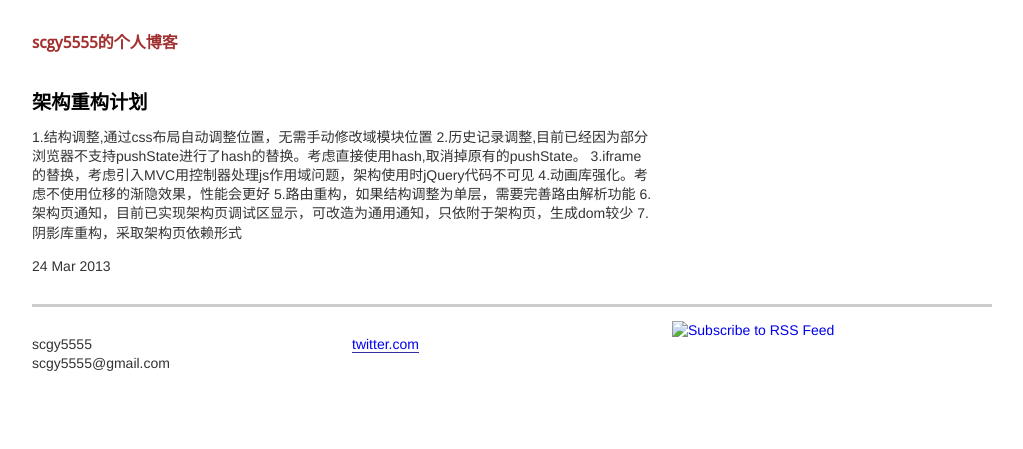
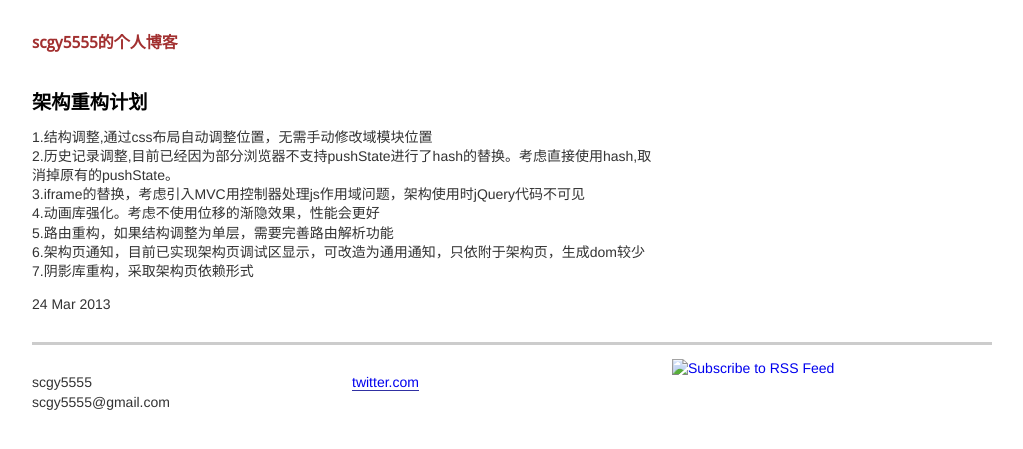
Before and after one commit to scgy5555/scgy5555.github.com, a Jekyll site: the page built from _posts/2013-03-24-架构重构计划.html, in a window 1280 px wide. Shown: the top 449 px of the page, without its empty margins (128-1151 px from the left). Built offline with Jekyll 4.4.1, drawn with Linux system fonts in a browser that asks for light colours; Markdown is read by kramdown in place of the engine named in the settings.

Commit message:
调整显示

```diff
--- a/_posts/2013-03-24-架构重构计划.html
+++ b/_posts/2013-03-24-架构重构计划.html
@@ -5,12 +5,12 @@ title: 架构重构计划
 
 <h2>架构重构计划</h2>
 <p>
-	<span>1.结构调整,通过css布局自动调整位置，无需手动修改域模块位置</span>
-	<span>2.历史记录调整,目前已经因为部分浏览器不支持pushState进行了hash的替换。考虑直接使用hash,取消掉原有的pushState。</span>
-	<span>3.iframe的替换，考虑引入MVC用控制器处理js作用域问题，架构使用时jQuery代码不可见</span>
-	<span>4.动画库强化。考虑不使用位移的渐隐效果，性能会更好</span>
-	<span>5.路由重构，如果结构调整为单层，需要完善路由解析功能</span>
-	<span>6.架构页通知，目前已实现架构页调试区显示，可改造为通用通知，只依附于架构页，生成dom较少</span>
+	<span>1.结构调整,通过css布局自动调整位置，无需手动修改域模块位置</span><br/>
+	<span>2.历史记录调整,目前已经因为部分浏览器不支持pushState进行了hash的替换。考虑直接使用hash,取消掉原有的pushState。</span><br/>
+	<span>3.iframe的替换，考虑引入MVC用控制器处理js作用域问题，架构使用时jQuery代码不可见</span><br/>
+	<span>4.动画库强化。考虑不使用位移的渐隐效果，性能会更好</span><br/>
+	<span>5.路由重构，如果结构调整为单层，需要完善路由解析功能</span><br/>
+	<span>6.架构页通知，目前已实现架构页调试区显示，可改造为通用通知，只依附于架构页，生成dom较少</span><br/>
 	<span>7.阴影库重构，采取架构页依赖形式</span>
 </p>
 
```
